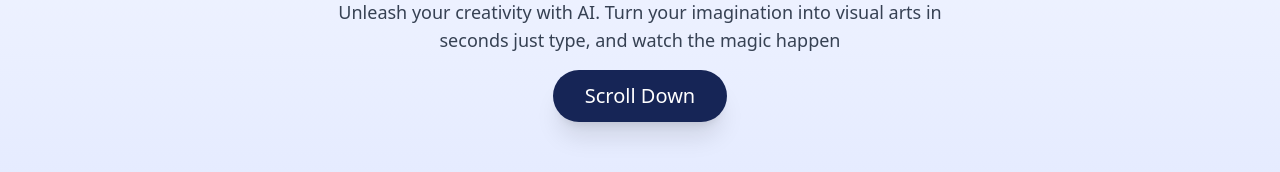
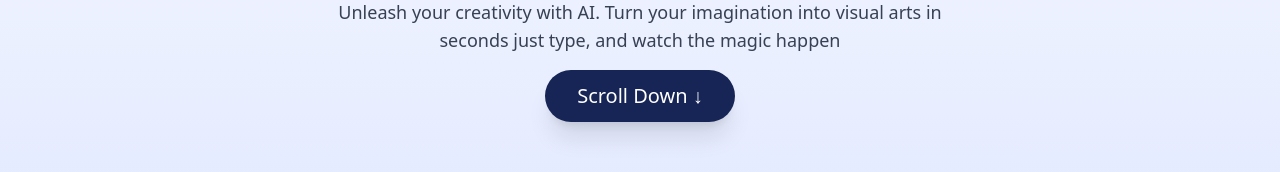
Before and after one commit to sre-yes-v/RealGenAi-WEBDZEN, a React (Vite) app in the folder real-gen-ai/: page /generate in a window 1280 px wide. Shown: the part 467-639 px from the top of the page. Built offline with nearby package versions, Linux system fonts and the light colour scheme.

Commit message:
updated scroll down button

```diff
--- a/real-gen-ai/src/components/ui/ImageGenHero.jsx
+++ b/real-gen-ai/src/components/ui/ImageGenHero.jsx
@@ -20,7 +20,7 @@ const ImageGenHero = () => {
               </p>
 
               {/* Generate Images Button */}
-              <Button to="#generate">Scroll Down</Button>
+              <div className='bg-blue-950 text-white px-8 py-3 rounded-full text-lg sm:text-xl font-medium shadow-xl  transition duration-300 ease-in-out transform focus:outline-none focus:ring-4 focus:ring-blue-300'>Scroll Down  &darr;</div>
 
 
             </div>
--- a/real-gen-ai/src/components/ui/ImageGenerator.jsx
+++ b/real-gen-ai/src/components/ui/ImageGenerator.jsx
@@ -83,7 +83,7 @@ export default function ImageGenerator() {
   };
 
   return (
-    <div className="w-full max-w-full p-4 py-20 bg-[#01003C] flex flex-col gap-6">
+    <div id='generate' className="w-full max-w-full p-4 py-20 bg-[#01003C] flex flex-col gap-6">
       {/* Image Display Area */}
       <div className="w-full lg:w-1/2 mx-auto h-80 sm:h-96 bg-gray-300 rounded-2xl flex items-center justify-center relative overflow-hidden shadow-inner">
         {isLoading ? (
```
